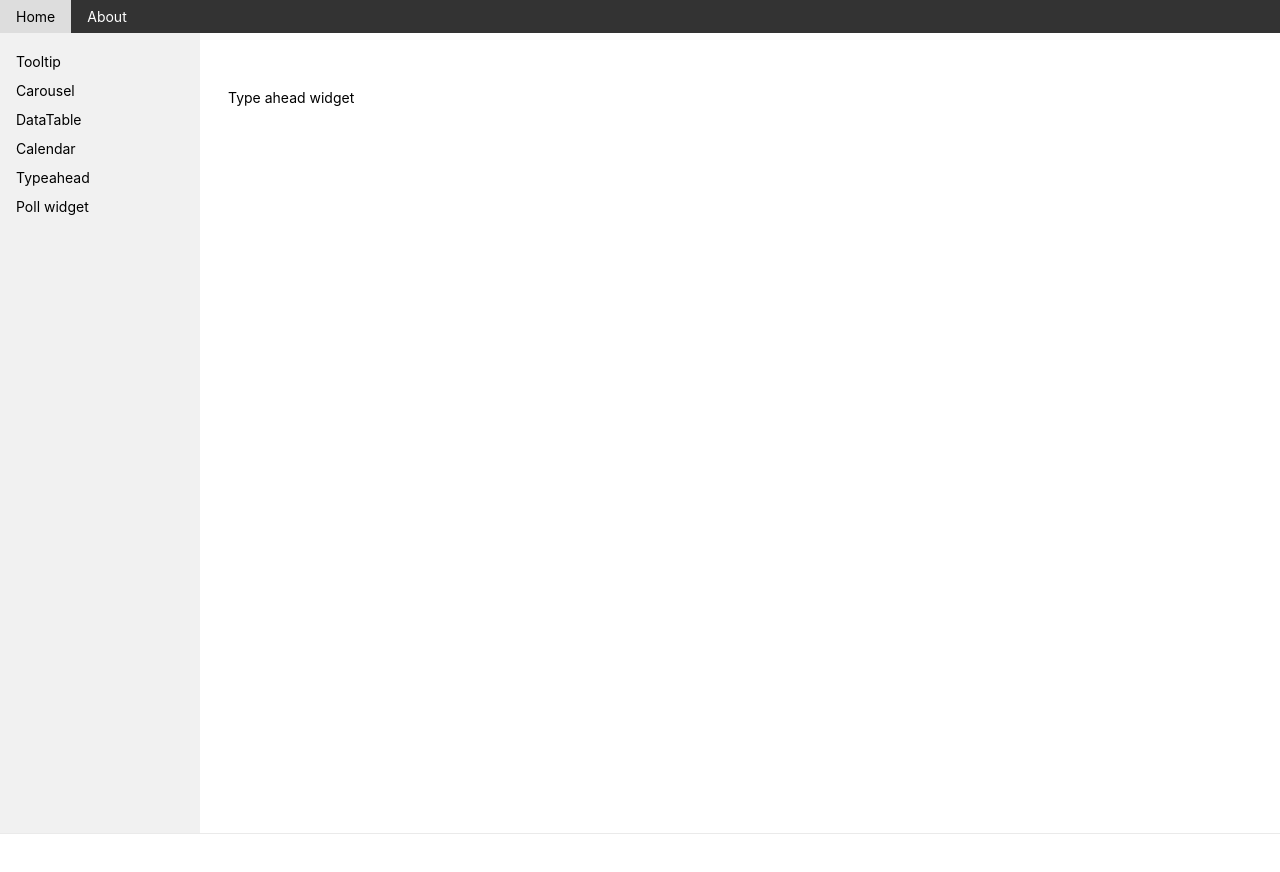
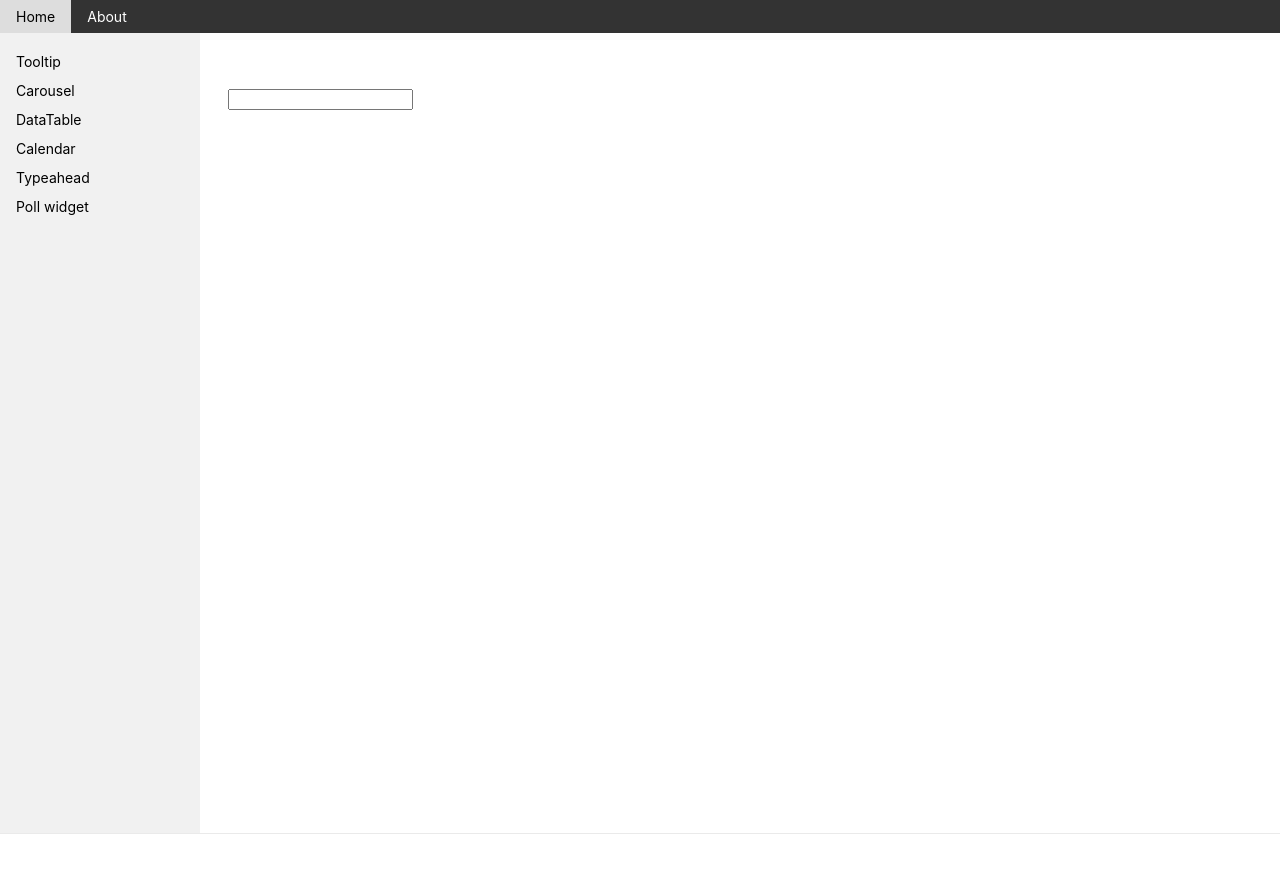
Before and after one commit to Ganpatkakar/React-Widgets, a Next.js app: page /home/typeahead in a window 1280 px wide. Shown: the top 872 px of the page. Built offline with nearby package versions, Linux system fonts and the light colour scheme; no server answers.

Commit message:
add typescript and typeahead widget code

```diff
--- /dev/null
+++ b/components/Typeahead/Typeahead.component.tsx
@@ -0,0 +1,20 @@
+import React, {useState} from 'react';
+import styles from "./Typeahead.module.scss";
+import { Debounce } from "../Debounce/";
+
+function Typeahead() {
+  const [search, setSearch] = useState("");
+
+  const handleSearch = (e: any) => {
+    const searchValue = e.target.value
+    console.log(searchValue)
+    setSearch(searchValue)
+  }
+
+  return <div className={styles.typeaheadContainer}>
+    <input type="text" value={search} onChange={handleSearch} />
+    <div className={styles.resultsContainer}></div>
+  </div>;
+}
+
+export default Typeahead;
--- /dev/null
+++ b/components/Typeahead/Typeahead.module.scss
@@ -0,0 +1,7 @@
+.typeaheadContainer {
+  display: block;
+
+  .resultsContainer {
+    display: none;
+  }
+}
--- /dev/null
+++ b/components/Typeahead/index.tsx
@@ -0,0 +1,8 @@
+import React from 'react';
+import Typeahead from './Typeahead.component';
+
+export default function TypeaheadRenderComponent() {
+  return (<>
+    <Typeahead />
+  </>);
+}
--- a/pages/home/typeahead.js
+++ b/pages/home/typeahead.js
@@ -1,6 +1,7 @@
 import React from 'react';
 import Layout from '../../components/Layout';
+import TypeaheadRenderComponent from "../../components/Typeahead";
 
 export default function typeahead() {
-  return <Layout>Type ahead widget</Layout>;
+  return <Layout><TypeaheadRenderComponent /></Layout>;
 }
```
Also changed, not shown: package.json (+5 -2 lines), tsconfig.json (added, +29 -0 lines), next-env.d.ts (added), 2 other files (tests, documents, lock files or other folders).
